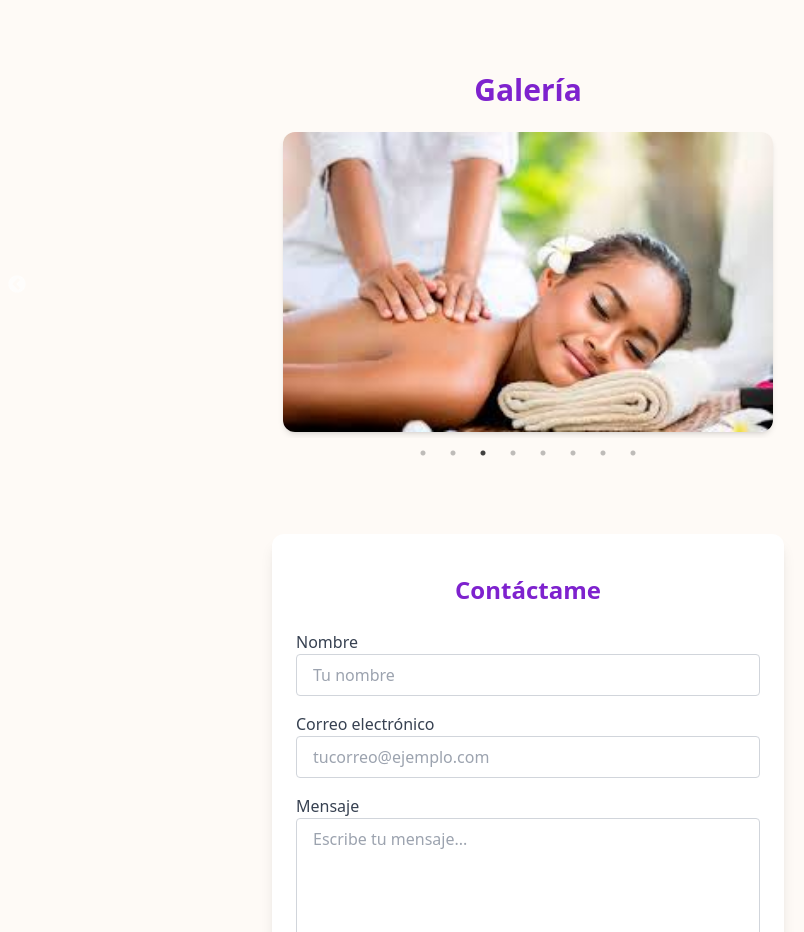
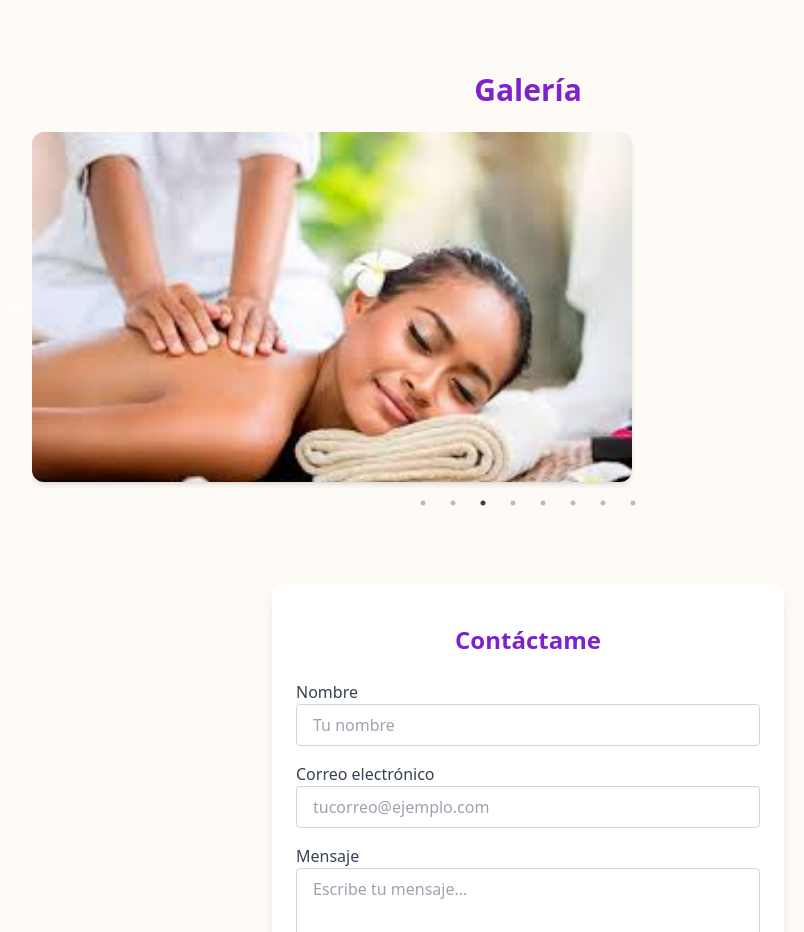
Before and after one commit to Sharpe73/Terapias-veronica, a React (Create React App) app: page / in a window 1280 px wide. Shown: the part 2700-3632 px from the top of the page, without its empty margins (112-916 px from the left). Built offline with nearby package versions, Linux system fonts and the light colour scheme.

Commit message:
ajustes imagenes

```diff
--- a/src/GaleriaCarrusel.js
+++ b/src/GaleriaCarrusel.js
@@ -32,12 +32,14 @@ function GaleriaCarrusel() {
       </h2>
       <Slider {...settings}>
         {imagenes.map((src, index) => (
-          <div key={index}>
-            <img
-              src={src}
-              alt={`Masaje ${index + 1}`}
-              className="rounded-xl mx-auto max-w-[600px] h-[300px] object-cover shadow-md"
-            />
+          <div key={index} className="flex justify-center">
+            <div className="w-[600px] h-[350px] overflow-hidden rounded-xl shadow-md">
+              <img
+                src={src}
+                alt={`Masaje ${index + 1}`}
+                className="w-full h-full object-cover"
+              />
+            </div>
           </div>
         ))}
       </Slider>
@@ -45,4 +47,4 @@ function GaleriaCarrusel() {
   );
 }
 
-export default GaleriaCarrusel;//
+export default GaleriaCarrusel;
```
